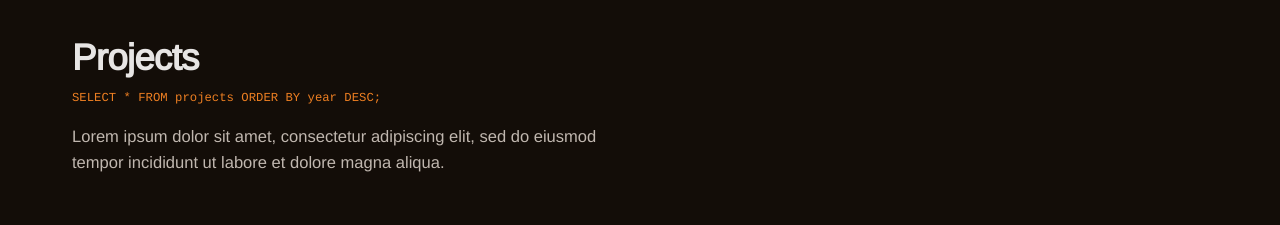
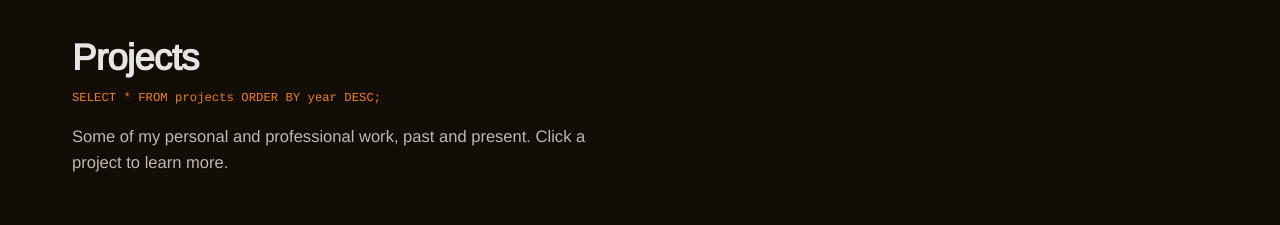
Before and after one commit to Jerzzy16/Portfolio, a React (Vite) app: page / in a window 1280 px wide. Shown: the part 2760-2985 px from the top of the page. Built offline with nearby package versions, Linux system fonts and the light colour scheme; a web font is replaced by a local one.

Commit message:
feat: update project note in Projects component for clarity

```diff
--- a/src/components/Projects.tsx
+++ b/src/components/Projects.tsx
@@ -53,7 +53,7 @@ export default function Projects() {
           <SectionHeader
             title="Projects"
             query={queries.projects}
-            note="Lorem ipsum dolor sit amet, consectetur adipiscing elit, sed do eiusmod tempor incididunt ut labore et dolore magna aliqua."
+            note="Some of my personal and professional work, past and present. Click a project to learn more."
           />
         </Reveal>
 
```
